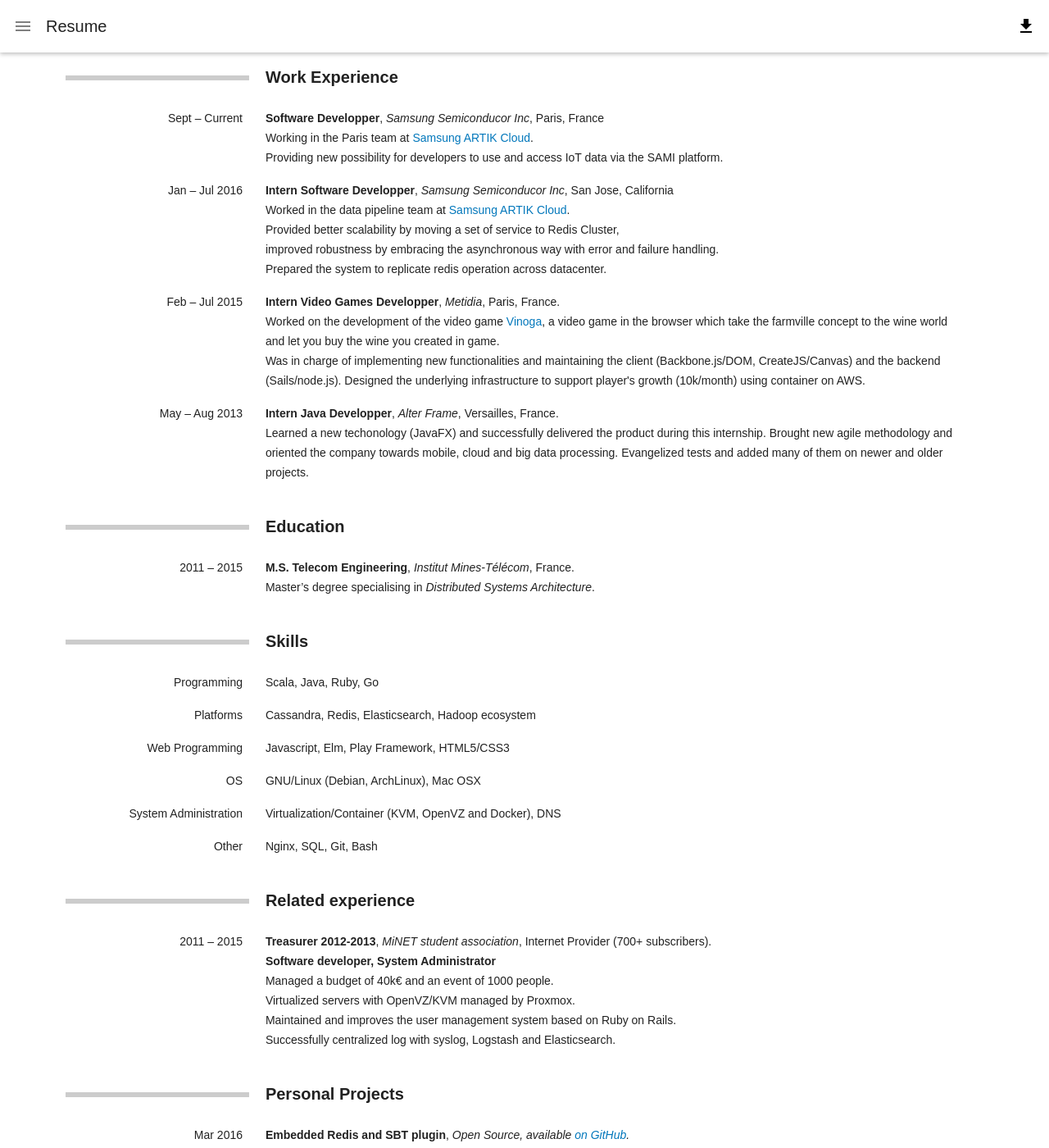
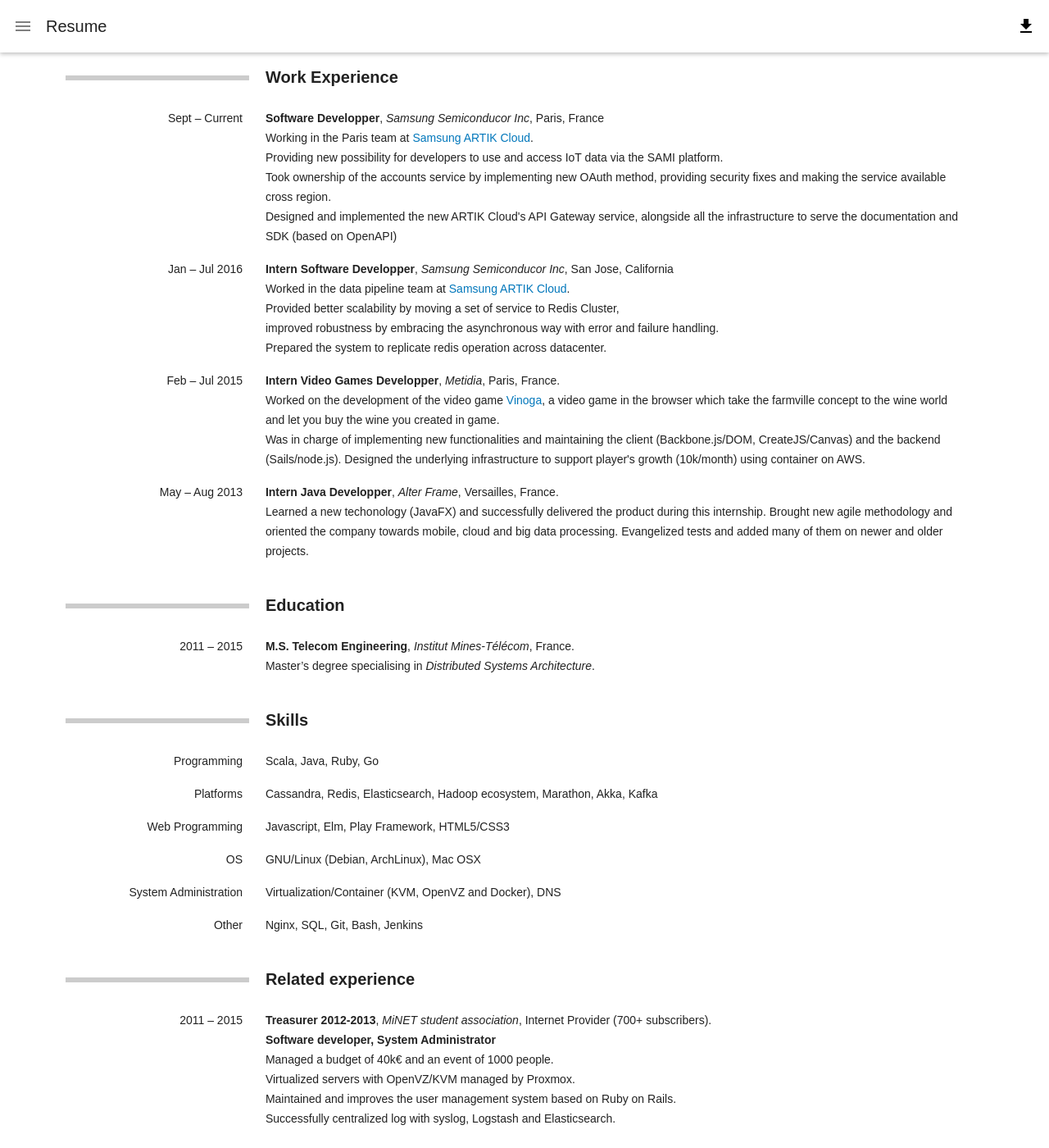
Before and after one commit to fmonniot/fmonniot.github.com, a Jekyll site: the page built from resume.html, in a window 1280 px wide and 1400 px high. Shown: the whole window at 82% size. Built offline with Jekyll 4.4.1, drawn with Linux system fonts in a browser that asks for light colours; some web fonts are replaced; some of the changed text lies outside the part shown.

Commit message:
Update resume (#2)
without the PDF for now

```diff
--- a/resume.html
+++ b/resume.html
@@ -23,9 +23,13 @@
     <div>
         <p class="span2">Sept – Current</p>
         <p class="span10">
-            <strong>Software Developper</strong>, <em>Samsung Semiconducor Inc</em>, Paris, France<br>
+            <strong>Software Developper</strong>, <em>Samsung Semiconducor Inc</em>, Paris, France<br/>
             Working in the Paris team at <a href="https://artik.cloud">Samsung ARTIK Cloud</a>.<br/>
-            Providing new possibility for developers to use and access IoT data via the SAMI platform.
+            Providing new possibility for developers to use and access IoT data via the SAMI platform.<br/>
+            Took ownership of the accounts service by implementing new OAuth method,
+            providing security fixes and making the service available cross region.</br>
+            Designed and implemented the new ARTIK Cloud's API Gateway service,
+            alongside all the infrastructure to serve the documentation and SDK (based on OpenAPI)
         </p>
     </div>
     <div>
@@ -84,7 +88,7 @@
     </div>
     <div>
       <p class="span2">Platforms</p>
-      <p class="span10">Cassandra, Redis, Elasticsearch, Hadoop ecosystem</p>
+      <p class="span10">Cassandra, Redis, Elasticsearch, Hadoop ecosystem, Marathon, Akka, Kafka</p>
     </div>
     <div>
         <p class="span2">Web Programming</p>
@@ -100,7 +104,7 @@
     </div>
     <div>
         <p class="span2">Other</p>
-        <p class="span10">Nginx, SQL, Git, Bash</p>
+        <p class="span10">Nginx, SQL, Git, Bash, Jenkins</p>
     </div>
 </section>
 
@@ -184,7 +188,7 @@
     </header>
     <div>
         <p class="span2">Sport</p>
-        <p class="span10">Archery (15+ years)</p>
+        <p class="span10">Archery (18+ years)</p>
     </div>
     <div>
         <p class="span2"></p>
```
